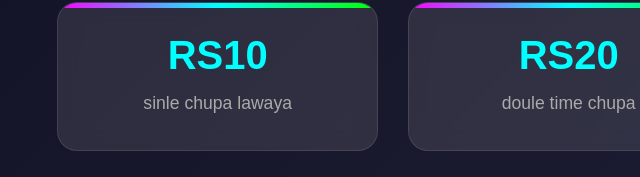
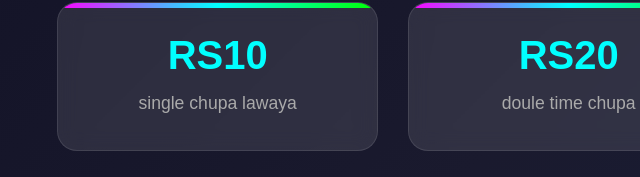
Before and after one commit to tech242242/mutaf-selling-point, a plain HTML site: page index.html in a window 1280 px wide. Shown: the part 589-766 px from the top of the page, 71-711 px from the left. Drawn offline with Linux system fonts and the light colour scheme.

Commit message:
Update index.html

```diff
--- a/index.html
+++ b/index.html
@@ -324,7 +324,7 @@
     </p>
 
     <div class="pricing">
-      <div class="price-card zoom"><h3>RS10</h3><p>sinle chupa lawaya </p></div>
+      <div class="price-card zoom"><h3>RS10</h3><p>single chupa lawaya </p></div>
       <div class="price-card zoom"><h3>RS20</h3><p>doule time chupa </p></div>
       <div class="price-card zoom"><h3>RS50</h3><p>20 mint ander kera</p></div>
       <div class="price-card zoom"><h3>RS100</h3><p>1 hour  kaliya gand la</p></div>
```
